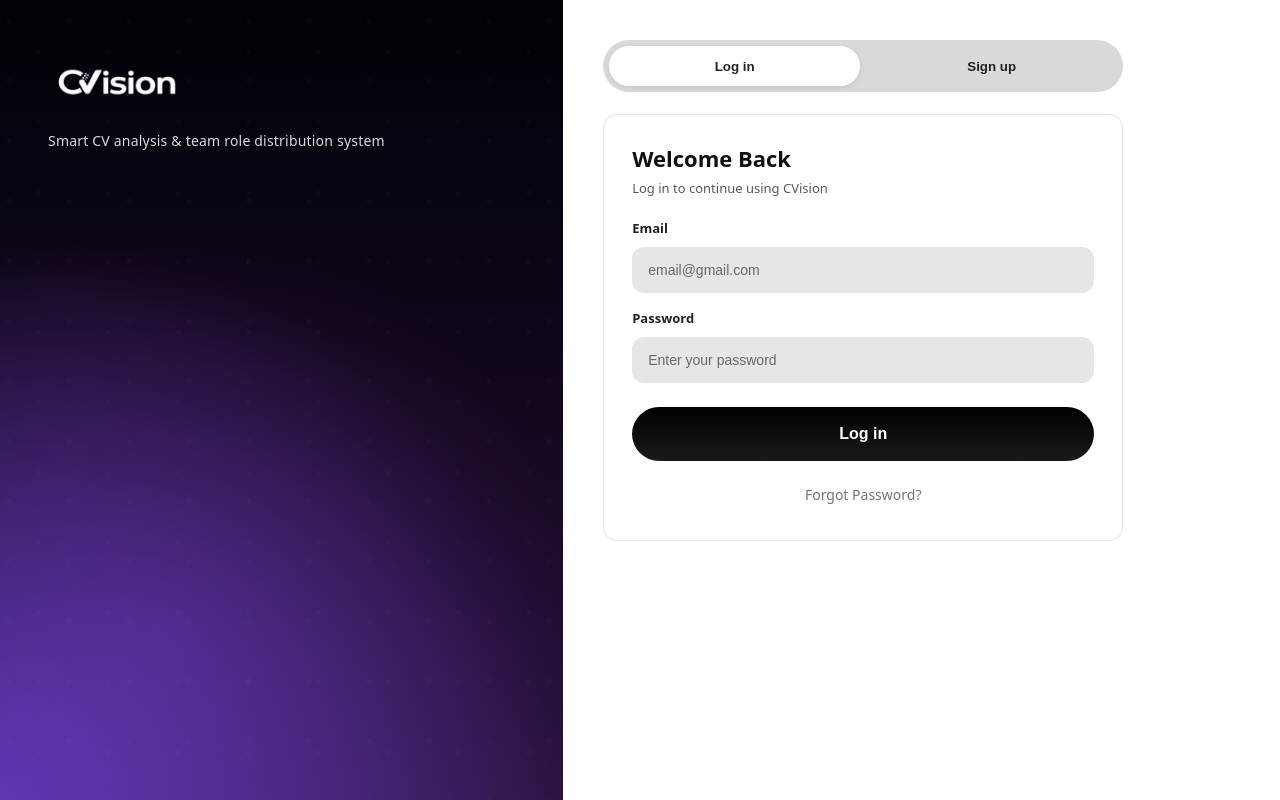
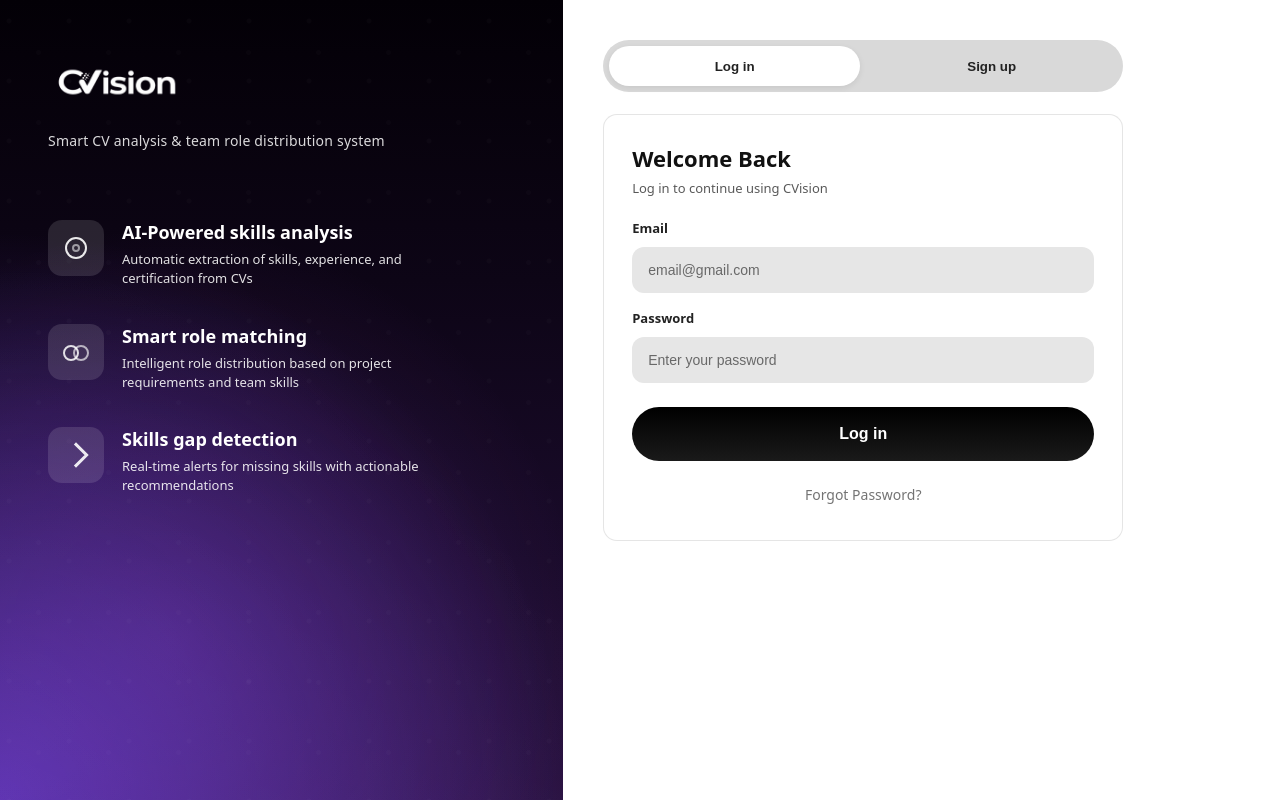
Before and after one commit to HebaAlhjaj/CVision-Frontend, a React app: page /login in a window 1280 px wide. Built offline with nearby package versions, Linux system fonts and the light colour scheme; no server answers; the HTML template or start-up script is replaced by a standard one.

Commit message:
update login UI + add features section

```diff
--- a/src/features/auth/login/Login.jsx
+++ b/src/features/auth/login/Login.jsx
@@ -69,6 +69,44 @@ export default function Login() {
             Smart CV analysis & team role distribution system
           </div>
         </div>
+        <div className="features">
+  <div className="feature">
+    <div className="feature-icon">
+      <span className="icon-target" />
+    </div>
+    <div className="feature-text">
+      <div className="feature-title">AI-Powered skills analysis</div>
+      <div className="feature-desc">
+        Automatic extraction of skills, experience, and certification
+        from CVs
+      </div>
+    </div>
+  </div>
+
+  <div className="feature">
+    <div className="feature-icon">
+      <span className="icon-team" />
+    </div>
+    <div className="feature-text">
+      <div className="feature-title">Smart role matching</div>
+      <div className="feature-desc">
+        Intelligent role distribution based on project requirements and team skills
+      </div>
+    </div>
+  </div>
+
+  <div className="feature">
+    <div className="feature-icon">
+      <span className="icon-arrow" />
+    </div>
+    <div className="feature-text">
+      <div className="feature-title">Skills gap detection</div>
+      <div className="feature-desc">
+        Real-time alerts for missing skills with actionable recommendations
+      </div>
+    </div>
+  </div>
+</div>
       </section>
 
       <section className="login-right">
```
